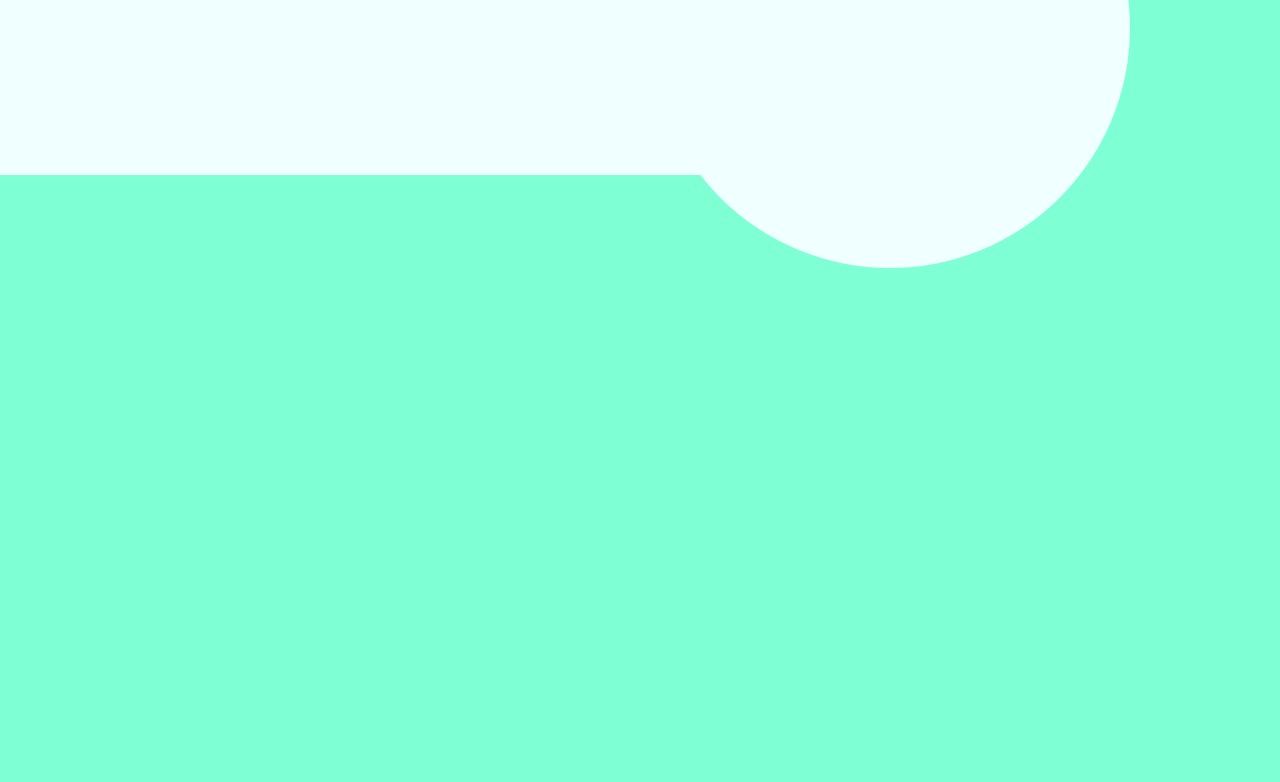
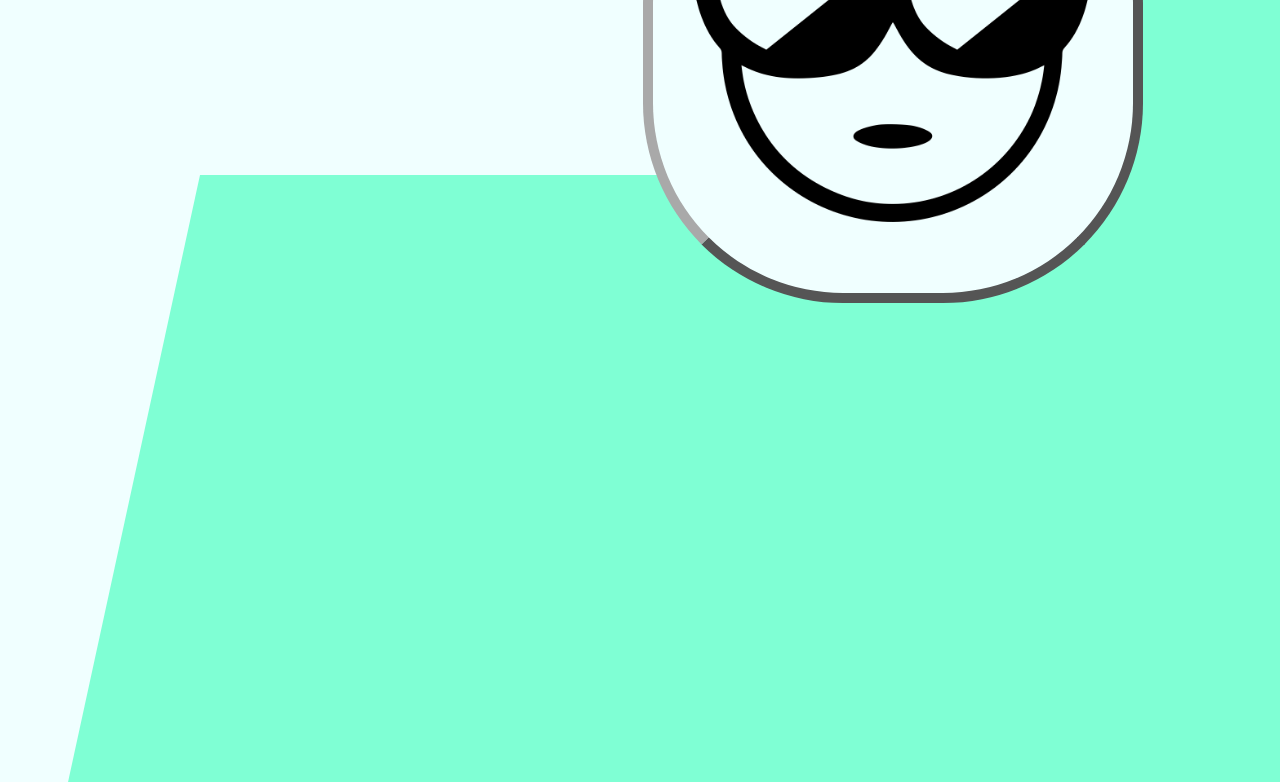
Before and after one commit to JDuane/ALC-HTML5, a plain HTML site: page Css Exercises/index.html in a window 1280 px wide. Shown: the part 195-977 px from the top of the page. Before the commit the page ends 800 px from the top, so only its background shows below. Drawn offline with Linux system fonts and the light colour scheme.

Commit message:
Made some cool shapes... Css exercises

```diff
--- a/Css Exercises/index.html
+++ b/Css Exercises/index.html
@@ -24,6 +24,8 @@
                 margin-left:auto;
                 margin-right:auto;
                 margin-top:auto;
+                position: absolute;
+                left:250px;
             }
             div#box{
                 background-color:azure;
@@ -39,9 +41,34 @@
                 height:480px;
                 border-radius: 100%;
                 position: absolute;
-                left:650px;
-                top:-17px;
+                left:643px;
+                top:-2px;
+                border: outset 10px darkgrey;
+                border-radius: 40%;
             }
+            div#triangle{
+                width: 0;
+                height: 0;
+                border-right: 200px solid transparent;
+                border-left: 0px solid transparent;
+                border-top: 920px solid azure;
+                position: absolute;
+                left:0px;
+                top:370px;
+
+            }
+            img#coolface{
+                display: block;
+                width: 25pc;
+                height: auto;
+                z-index:10;
+                position: absolute;
+                left:692px;
+                top:77px;
+
+
+            }
+
         </style>
     </head>
     <body>
@@ -49,5 +76,8 @@
         <h3>Vol.1</h3>
         <div id="box"></div>
         <div id="circle"></div>
+        <div id="triangle"></div>
+        <div id="infinity"></div>
+        <img src="Face.png" id="coolface">
     </body>
 </html>
```
Also changed, not shown: Css Exercises/Face.png (added).
